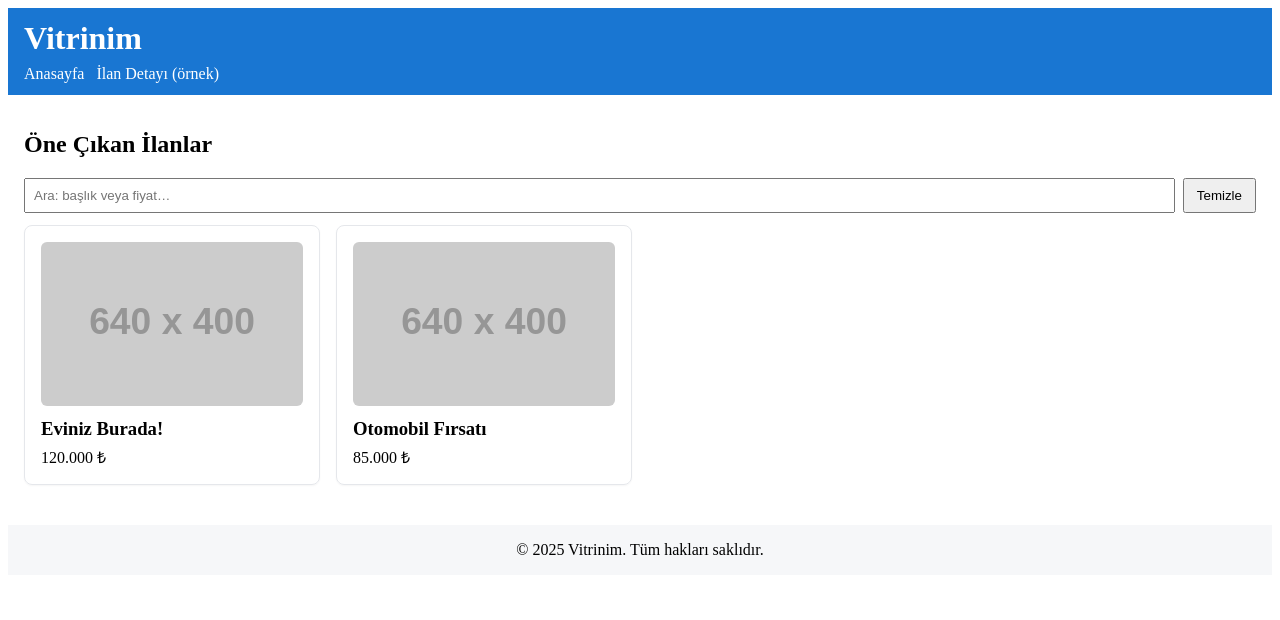
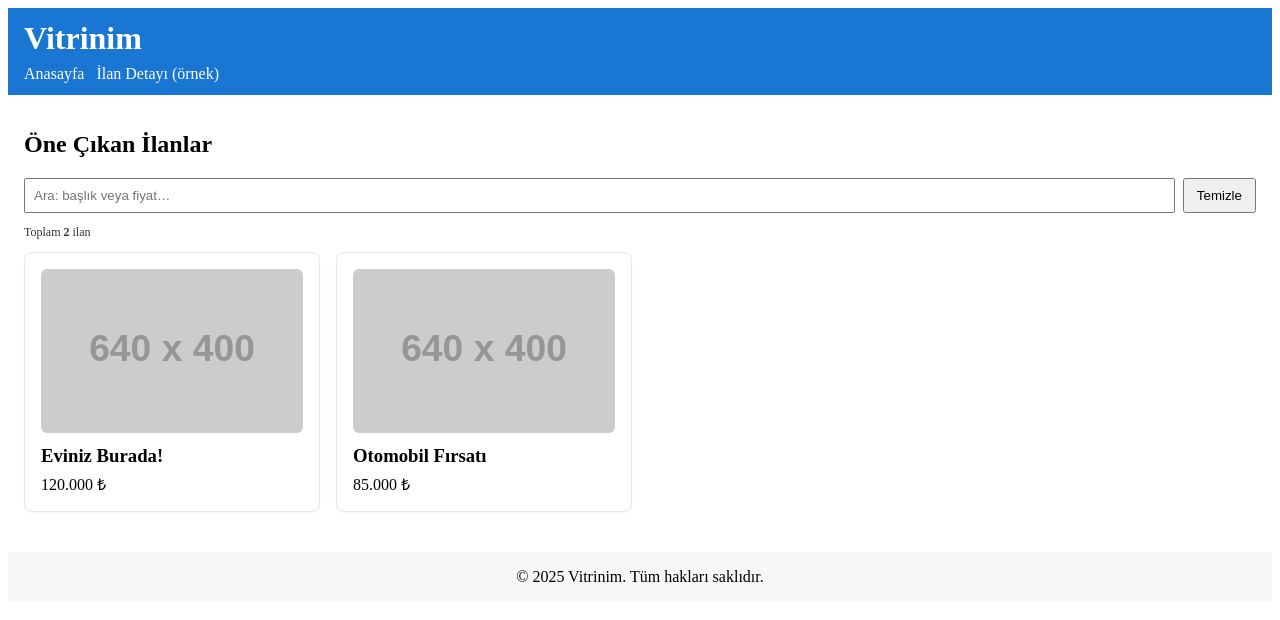
Before and after one commit to serpceyemek/vitrinim, a React (Create React App) app: page / in a window 1280 px wide. Shown: the top 620 px of the page. Built offline with nearby package versions, Linux system fonts and the light colour scheme.

Commit message:
feat(search): sonuç sayacı eklendi

```diff
--- a/src/pages/Home.jsx
+++ b/src/pages/Home.jsx
@@ -22,14 +22,12 @@ export default function Home() {
   };
 
   // Arama: başlık + görsel yazısı + fiyat
-  // "ilan" gibi genel arama yazılırsa TÜM sonuçları göster (genel filtre)
+  // "ilan" yazılırsa genel arama gibi tüm sonuçları göster
   const filtered = useMemo(() => {
     const qNum = query.replace(/[^\d]/g, ""); // 85.000 -> 85000
-    const isGeneric = q.includes("ilan"); // "ilan", "İLAN", "iLan" vb.
+    const isGeneric = q.includes("ilan");
 
-    if (isGeneric) {
-      return listings; // genel kelime → tüm ilanlar
-    }
+    if (isGeneric) return listings;
 
     return listings.filter((l) => {
       const title = norm(l.title);
@@ -64,6 +62,19 @@ export default function Home() {
         >
           Temizle
         </button>
+      </div>
+
+      {/* Sonuç sayacı */}
+      <div style={{ fontSize: 12, opacity: 0.8, marginBottom: 10 }}>
+        {q ? (
+          <>
+            “{query}” için <strong>{filtered.length}</strong> sonuç
+          </>
+        ) : (
+          <>
+            Toplam <strong>{listings.length}</strong> ilan
+          </>
+        )}
       </div>
 
       {filtered.length === 0 ? (
```
